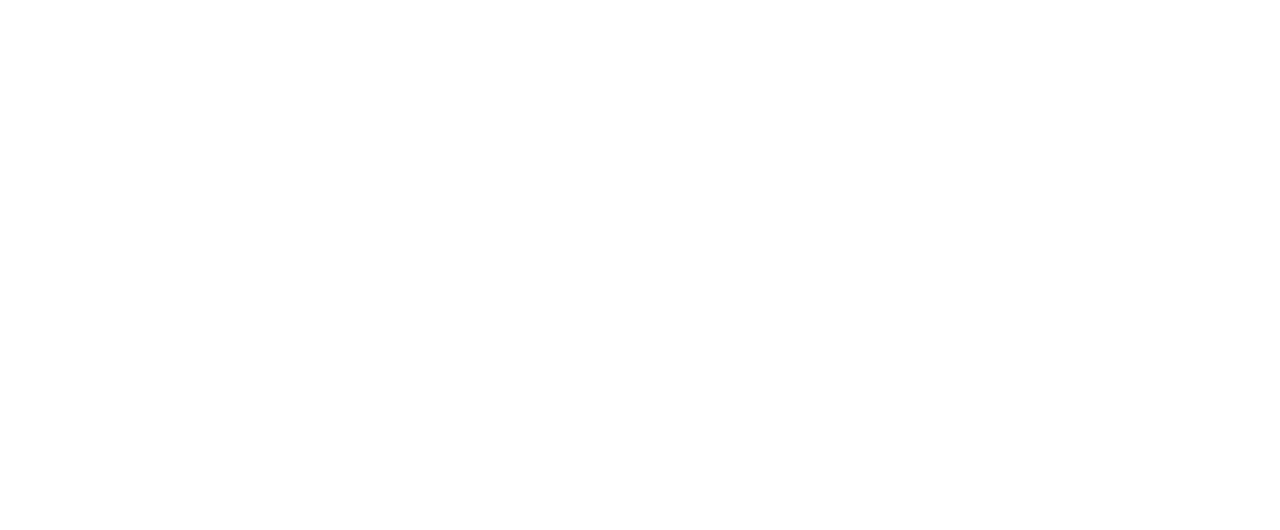
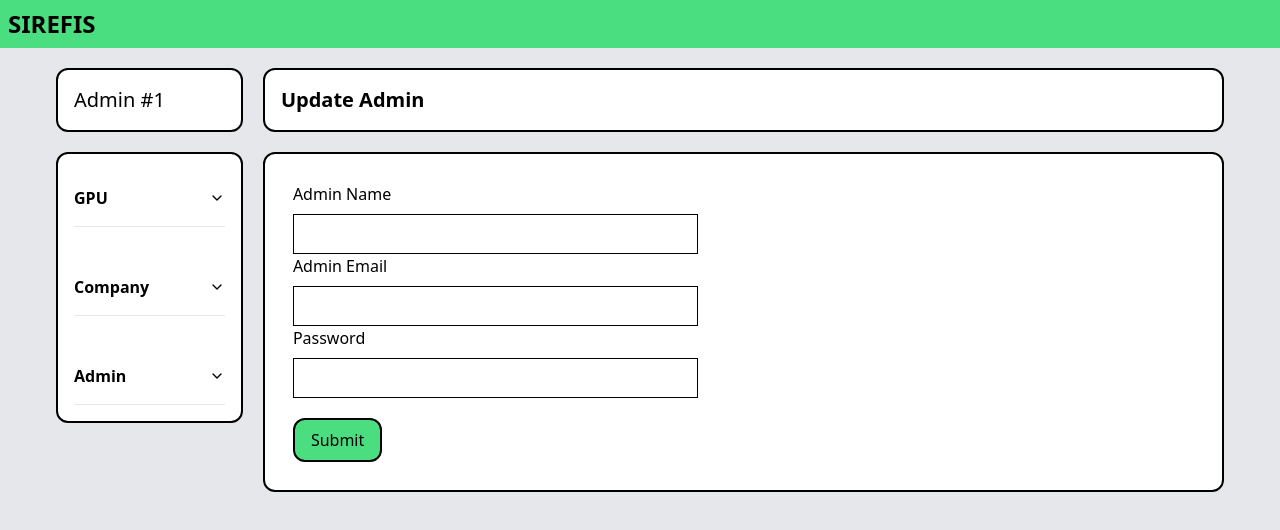
Before and after one commit to DewaMadeWira/sirefis-frontend, a React (Vite) app: page /update-admin/1 in a window 1280 px wide. Shown: the top 530 px of the page. Built offline with nearby package versions, Linux system fonts and the light colour scheme; no server answers.

Commit message:
update admin

```diff
--- a/src/UpdateAdmin.tsx
+++ b/src/UpdateAdmin.tsx
@@ -6,9 +6,24 @@ import './App.css';
 import LeftSideBar from './components/ui/left-sidebar';
 import SecondColHead from './components/ui/second-col-head';
 import { Input } from './components/ui/input';
+import { useQuery } from '@tanstack/react-query';
+import { AdminData } from './admin-data/columns';
 
-function CreateAdmin() {
+function UpdateAdmin(params: string) {
     const { toast } = useToast();
+
+    const { data, isLoading } = useQuery({
+        queryKey: ['gpu'],
+        queryFn: async () => {
+            const { data } = await axios.post(
+                `http://127.0.0.1:8000/api/admin`,
+                {
+                    admin_id: params,
+                }
+            );
+            return data as AdminData;
+        },
+    });
 
     const admin_name: any = useRef(null);
     const admin_email: any = useRef(null);
@@ -31,6 +46,10 @@ function CreateAdmin() {
         // alert(gpuRef.current.value);
     }
 
+    if (isLoading) {
+        return 'loading..';
+    }
+
     return (
         <div className='min-h-screen bg-gray-200'>
             <nav className='bg-green-400'>
@@ -41,7 +60,7 @@ function CreateAdmin() {
                 <LeftSideBar></LeftSideBar>
                 {/* 2nd Column */}
                 <div className='ml-5 w-[90%]'>
-                    <SecondColHead title='Create GPU'></SecondColHead>
+                    <SecondColHead title='Update Admin'></SecondColHead>
 
                     <form
                         onSubmit={handleSubmit}
@@ -50,6 +69,7 @@ function CreateAdmin() {
                         <div className='w-[45%]'>
                             <h4 className=''>Admin Name</h4>
                             <Input
+                                placeholder={data?.admin_name}
                                 ref={admin_name}
                                 type='text'
                                 className=' mt-2'
@@ -57,12 +77,14 @@ function CreateAdmin() {
                             ></Input>
                             <h4 className=''>Admin Email</h4>
                             <Input
+                                placeholder={data?.admin_email}
                                 ref={admin_email}
                                 className=' mt-2'
                                 required
                             ></Input>
                             <h4 className=''>Password</h4>
                             <Input
+                                // placeholder={data?.password}
                                 ref={password}
                                 className=' mt-2'
                                 required
@@ -82,4 +104,4 @@ function CreateAdmin() {
     );
 }
 
-export default CreateAdmin;
+export default UpdateAdmin;
--- a/src/admin-data/columns.tsx
+++ b/src/admin-data/columns.tsx
@@ -30,6 +30,7 @@ export type AdminData = {
     admin_id: number;
     admin_name: string;
     admin_email: string;
+    // password: string;
 };
 
 export const columns: ColumnDef<AdminData>[] = [
--- a/src/main.tsx
+++ b/src/main.tsx
@@ -16,6 +16,7 @@ import CreateAdmin from './CreateAdmin.tsx';
 import UpdateGpu from './UpdateGpu.tsx';
 import CreateCompany from './CreateCompany.tsx';
 import CreateCompanyEmployee from './CreateCompanyEmployee.tsx';
+import UpdateAdmin from './UpdateAdmin.tsx';
 
 const queryClient = new QueryClient();
 
@@ -39,10 +40,17 @@ const Router = () => (
             path='/update-gpu/:id'
             component={(params) => UpdateGpu(params.params.id)}
         ></Route>
+        <Route
+            path='/update-admin/:id'
+            component={(params) => UpdateAdmin(params.params.id)}
+        ></Route>
         <Route path='/create-gpu' component={CreateGpu}></Route>
         <Route path='/create-admin' component={CreateAdmin}></Route>
         <Route path='/create-company' component={CreateCompany}></Route>
-        <Route path='/create-company-employee' component={CreateCompanyEmployee}></Route>
+        <Route
+            path='/create-company-employee'
+            component={CreateCompanyEmployee}
+        ></Route>
     </div>
 );
 
```
